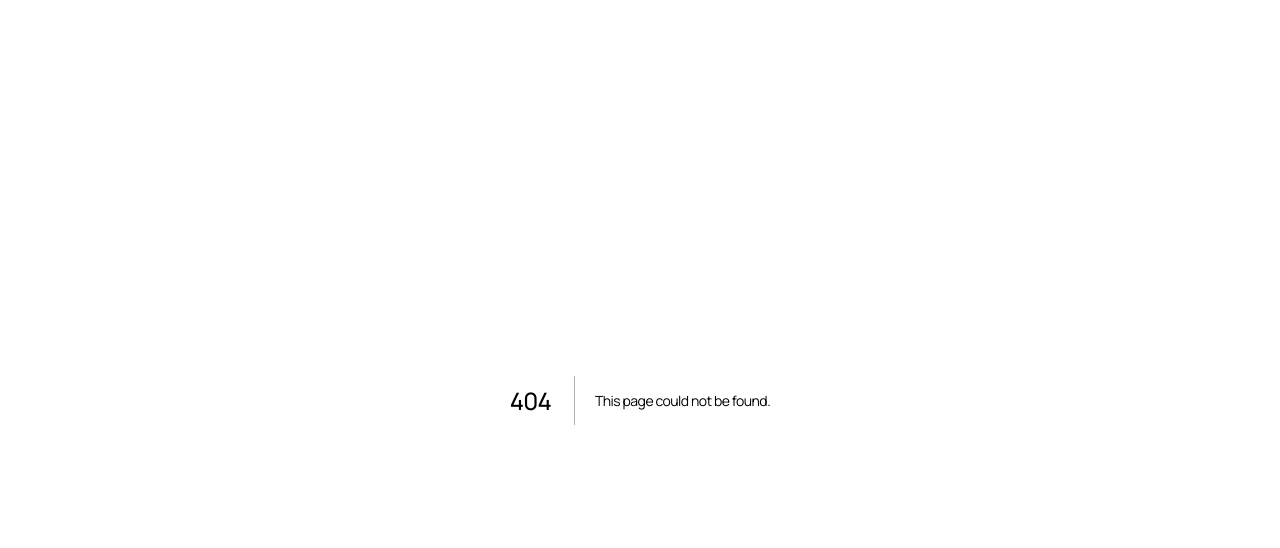
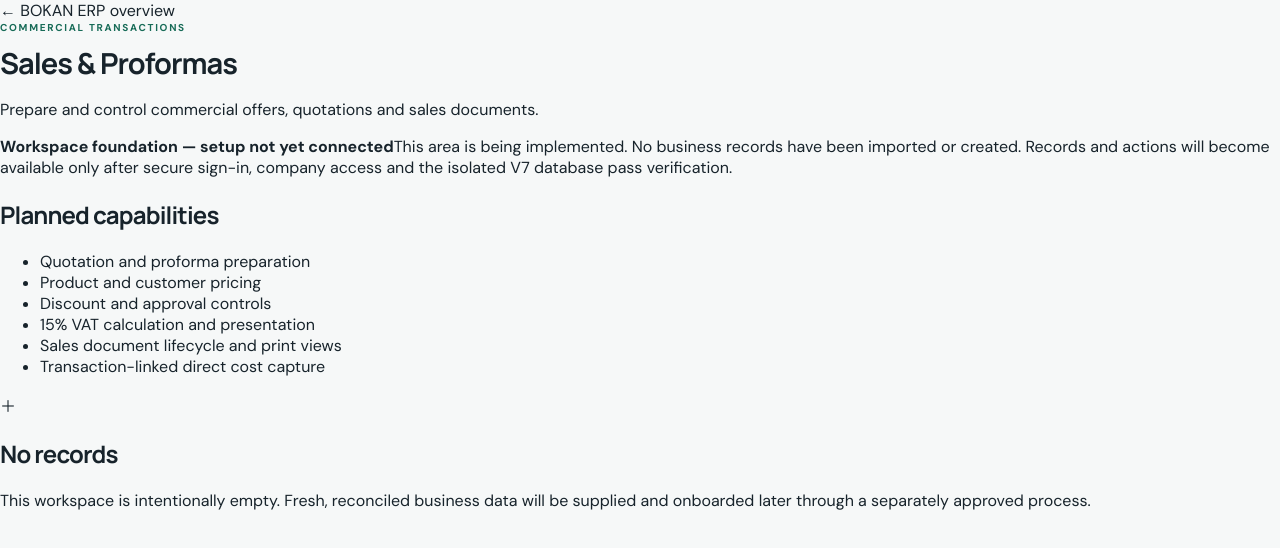
Before and after one commit to bokanplc/prime-erp, a Next.js app: page /sales in a window 1280 px wide. Before the commit this address had no page. Shown: the top 548 px of the page. Built offline with nearby package versions, Linux system fonts and the light colour scheme.

Commit message:
feat(v7): add empty operational workspace foundations

```diff
--- /dev/null
+++ b/src/app/sales/page.tsx
@@ -0,0 +1,5 @@
+import { WorkspacePage } from "@/components/workspace-page";
+
+export default function SalesPage() {
+  return <WorkspacePage eyebrow="Commercial transactions" title="Sales & Proformas" description="Prepare and control commercial offers, quotations and sales documents." capabilities={["Quotation and proforma preparation","Product and customer pricing","Discount and approval controls","15% VAT calculation and presentation","Sales document lifecycle and print views","Transaction-linked direct cost capture"]} />;
+}
```
